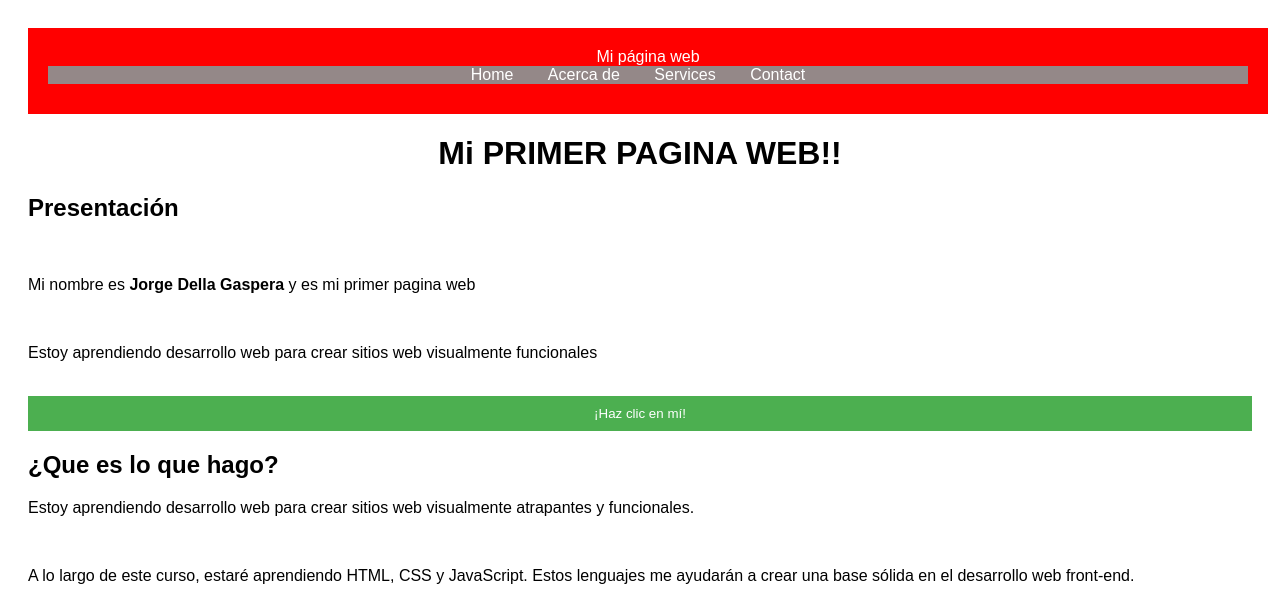
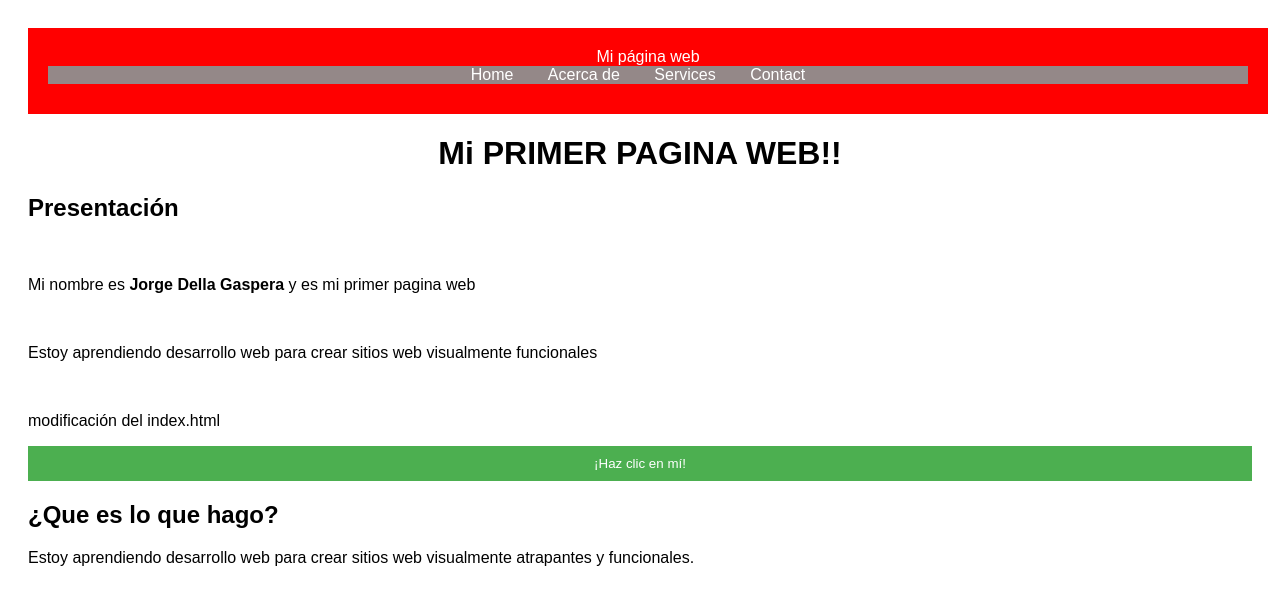
Before and after one commit to jaradgg/clase_9, a plain HTML site: page index.html in a window 1280 px wide. Shown: the top 607 px of the page. Drawn offline with Linux system fonts and the light colour scheme.

Commit message:
'Esta es una modificaciónd el index.html'

```diff
--- a/index.html
+++ b/index.html
@@ -35,6 +35,9 @@
                 <p>
                     Estoy aprendiendo desarrollo web para crear sitios web visualmente funcionales
                 </p><br>
+                <p>
+                    modificación del index.html
+                </p>
             </section>
             </section>
             <div class="row">
```
